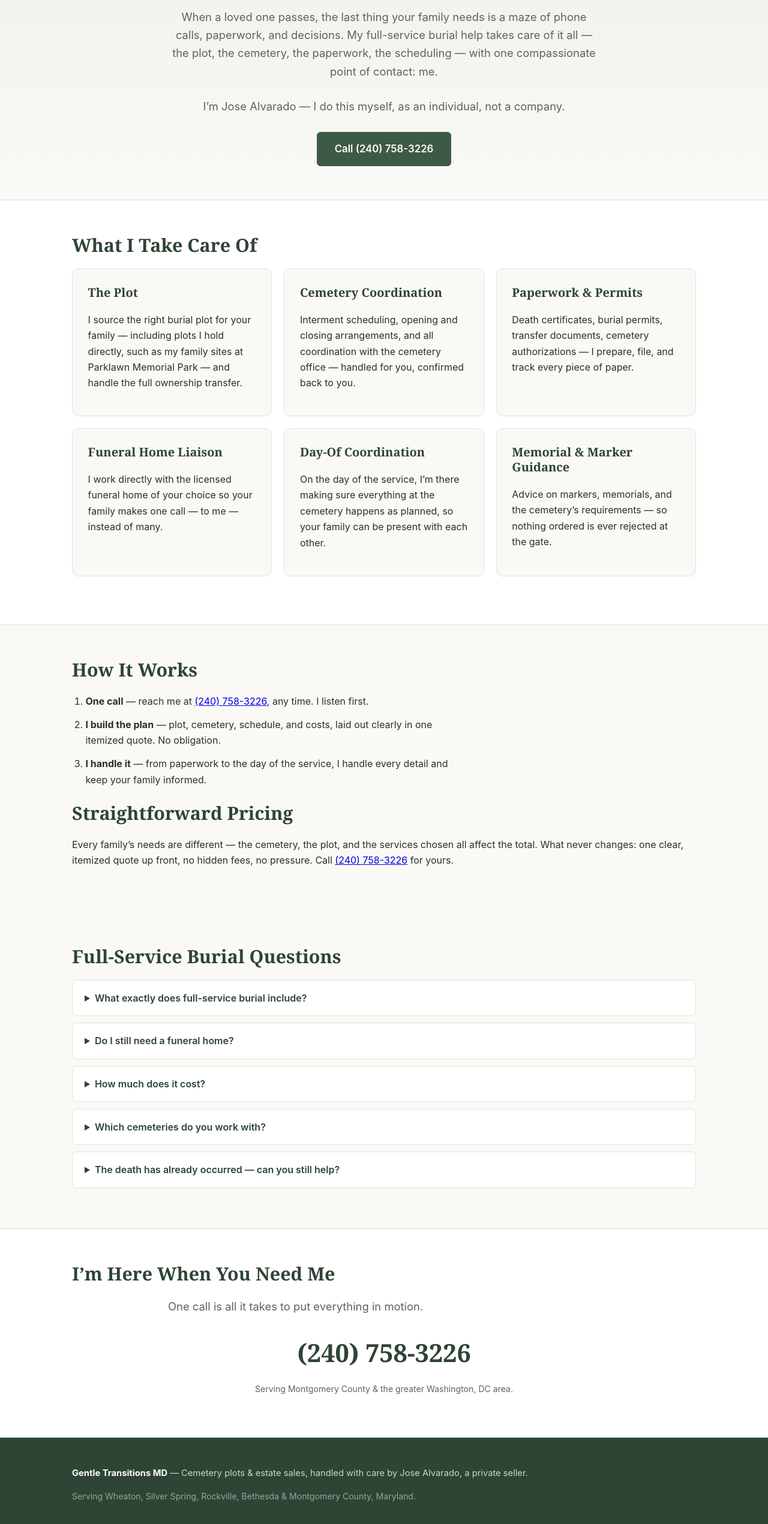
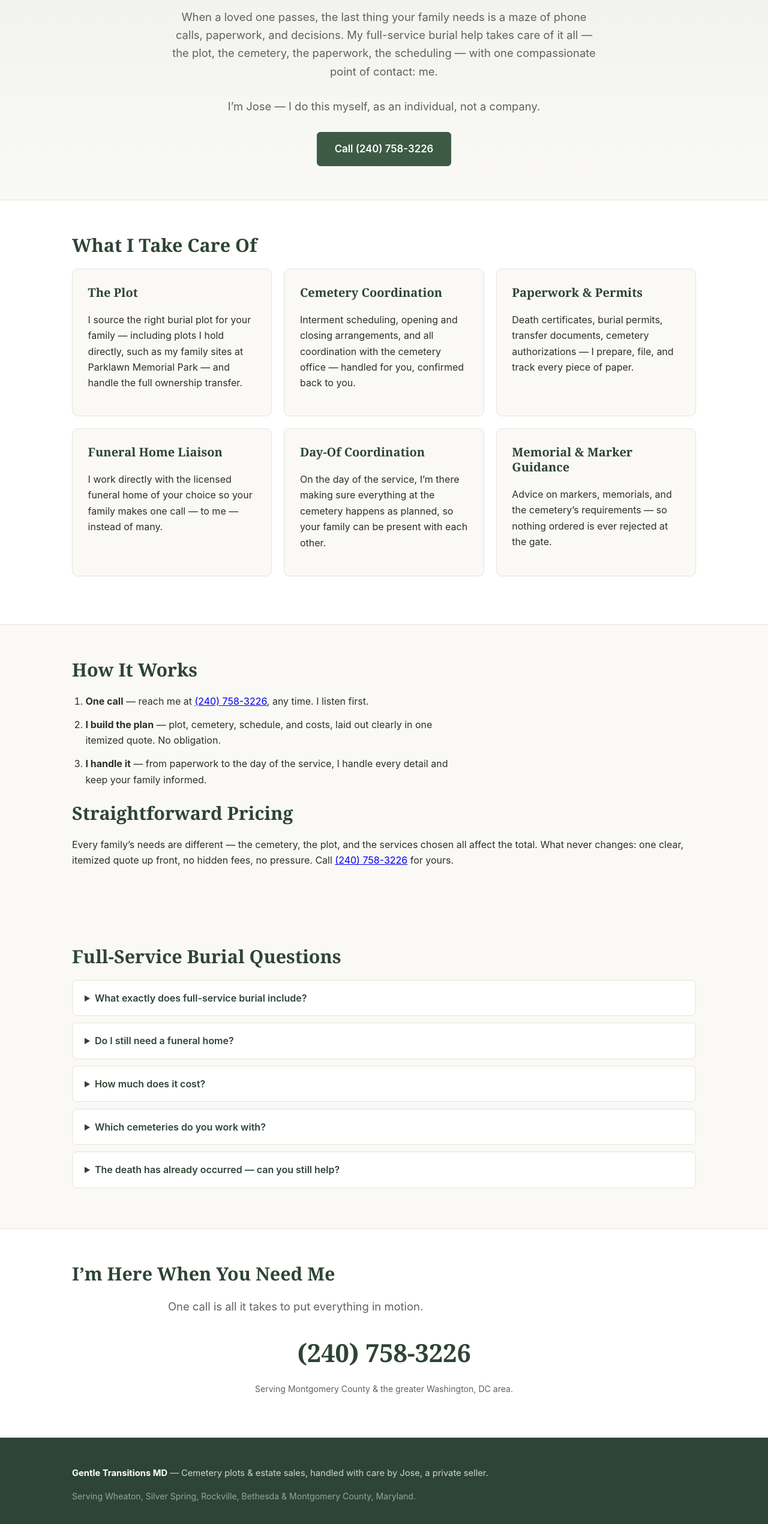
Before and after one commit to jpared0962/gentletransitionsmd, a plain HTML site: page full-service-burial.html in a window 1280 px wide. Shown: the part 237-2778 px from the top of the page at 60% size. Drawn offline with Linux system fonts and the light colour scheme.

Commit message:
Add full-service-burial.html

```diff
--- a/full-service-burial.html
+++ b/full-service-burial.html
@@ -60,7 +60,7 @@
     <p class="kicker"><a href="/">Home</a> &rsaquo; Full-Service Burial</p>
     <h1>One Call. I Handle Everything.</h1>
     <p class="lede">When a loved one passes, the last thing your family needs is a maze of phone calls, paperwork, and decisions. My full-service burial help takes care of it all &mdash; the plot, the cemetery, the paperwork, the scheduling &mdash; with one compassionate point of contact: me.</p>
-    <p class="lede">I&rsquo;m Jose Alvarado &mdash; I do this myself, as an individual, not a company.</p>
+    <p class="lede">I&rsquo;m Jose &mdash; I do this myself, as an individual, not a company.</p>
     <div class="hero-cta">
       <a class="btn btn-large" href="tel:+12407583226">Call (240) 758-3226</a>
     </div>
@@ -152,7 +152,7 @@
 
 <footer>
   <div class="wrap">
-    <p><strong>Gentle Transitions MD</strong> &mdash; Cemetery plots &amp; estate sales, handled with care by Jose Alvarado, a private seller.</p>
+    <p><strong>Gentle Transitions MD</strong> &mdash; Cemetery plots &amp; estate sales, handled with care by Jose, a private seller.</p>
     <p class="fine">Serving Wheaton, Silver Spring, Rockville, Bethesda &amp; Montgomery County, Maryland.</p>
   </div>
 </footer>
```
